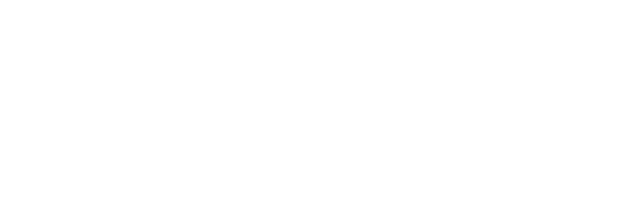
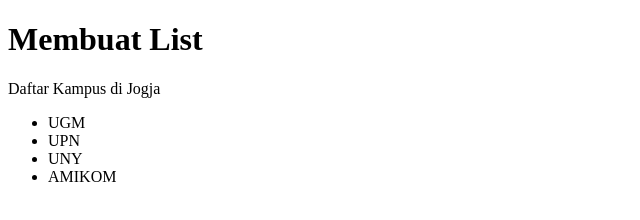
Before and after one commit to Bagass14/pw-praktikum-2, a plain HTML site: page index.html in a window 1280 px wide. Shown: the whole page, without its empty margins (0-640 px from the left). Drawn offline with Linux system fonts and the light colour scheme.

Commit message:
Membuat List

```diff
--- a/index.html
+++ b/index.html
@@ -6,6 +6,13 @@
     <title>Praktikum 2</title>
 </head>
 <body>
-
+    <h1>Membuat List</h1>
+    <p>Daftar Kampus di Jogja</p>
+    <ul>
+        <li>UGM</li>
+        <li>UPN</li>
+        <li>UNY</li>
+        <li>AMIKOM</li>
+    </ul>
 </body>
 </html>
```
